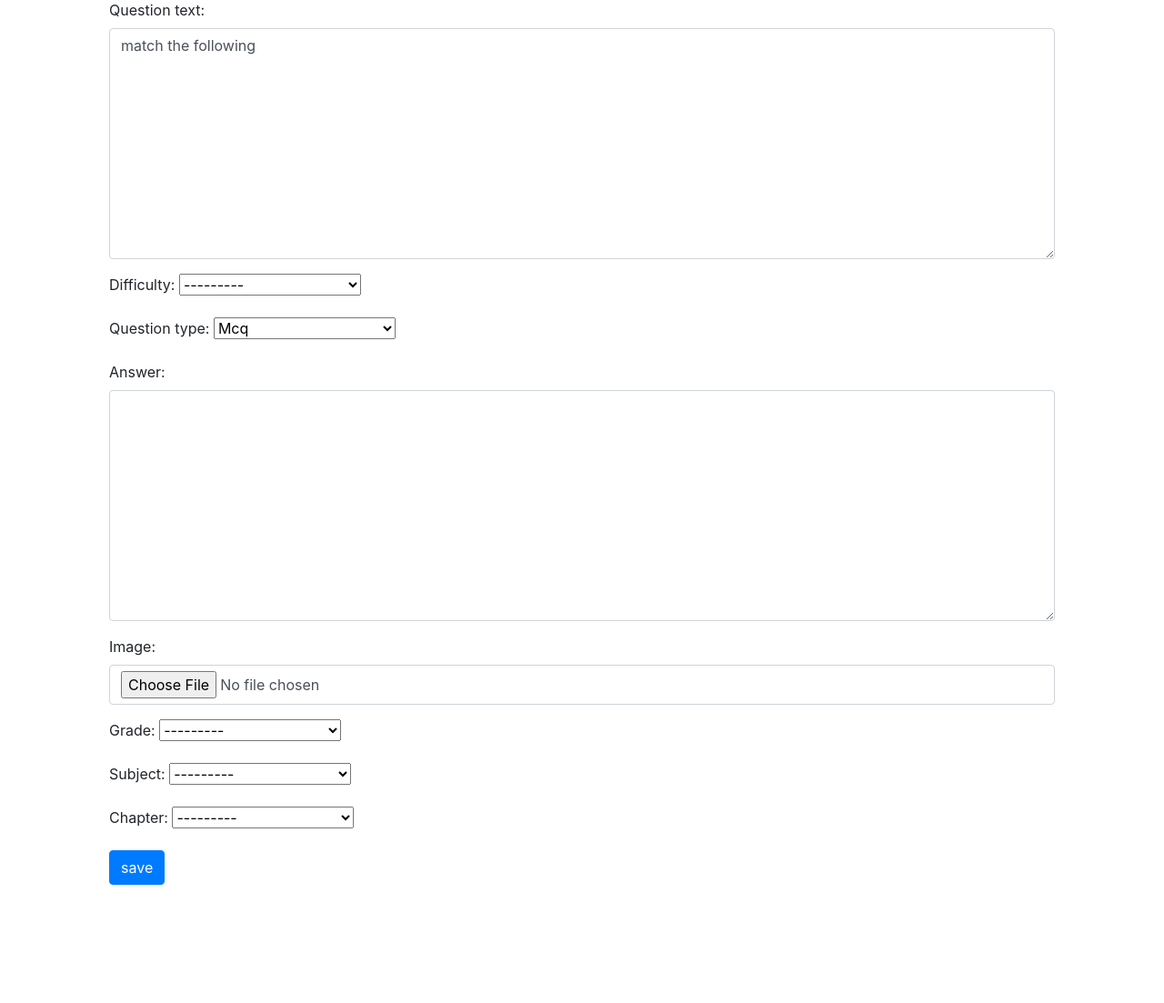
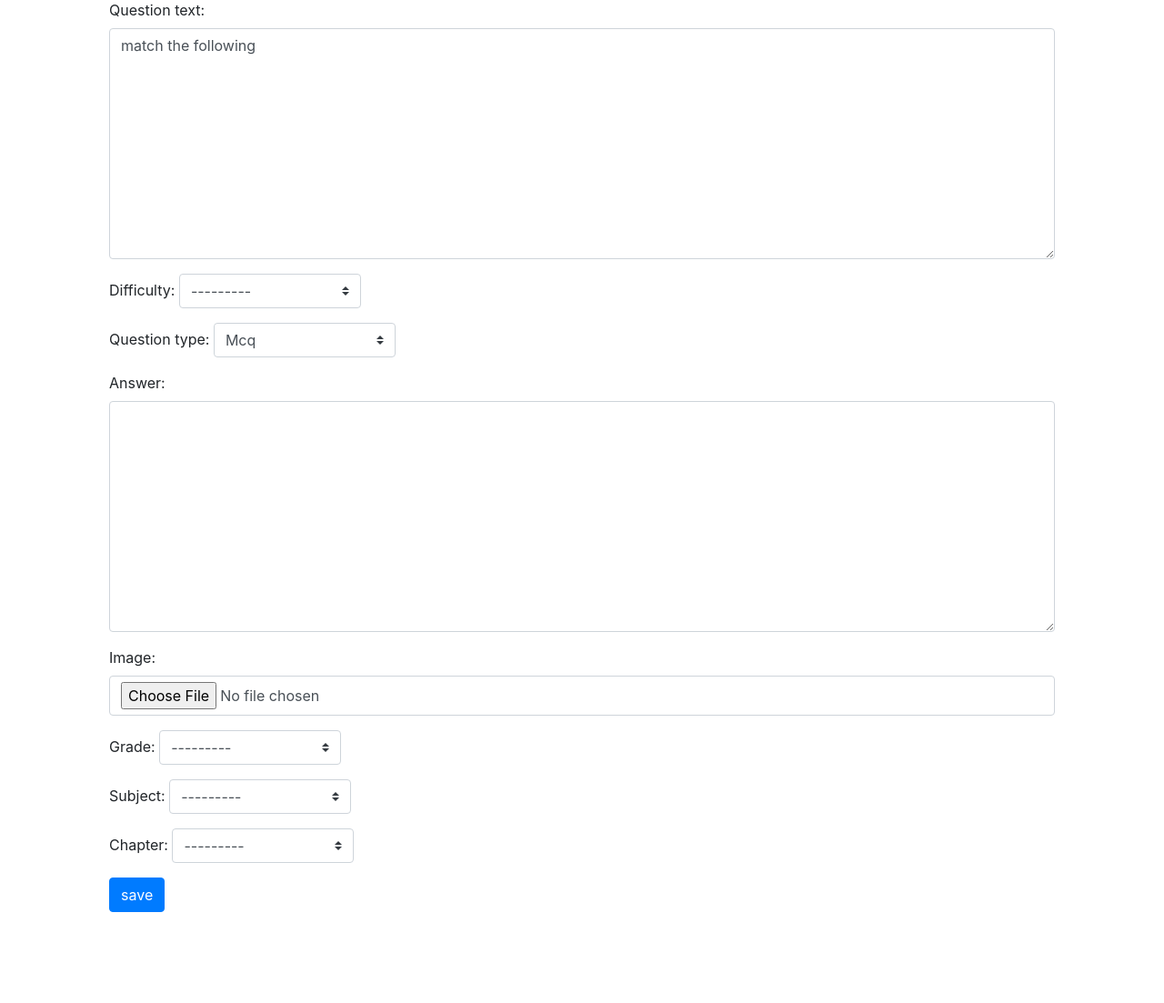
Before and after one commit to vjs22334/QPgenerator, a Django app: template QPgenerator/qp_generator/templates/manage_question.html in a window 1280 px wide. Shown: the part 211-1314 px from the top of the page at 91% size. Before the commit the page ends 1184 px from the top, so only its background shows below. Run offline with Django 3.2, Linux system fonts and the light colour scheme; the template is opened without the code that fills it: values that come from a table or form of the project are taken from there, others are empty; some libraries are stand-ins or nearby versions.

Commit message:
minor changes

```diff
--- a/QPgenerator/qp_generator/templates/include/render_forms.html
+++ b/QPgenerator/qp_generator/templates/include/render_forms.html
@@ -30,12 +30,12 @@
         {% endfor %}
         {% else %}
             {% if field|widget_type == "select" %}
-                {%render_field field class="is-valid" %}
+                {%render_field field class="is-valid custom-select" %}
             {% else %}
         {% if field|widget_type == "select" %}
-            {% render_field field %}
+            {% render_field field class="custom-select" %}
         {% else %}
-            {% render_field field class="form-control is-valid" %}
+            {% render_field field class="form-control is-valid" placeholder=field.label %}
         {% endif %}
 
     {% endif %}
@@ -43,7 +43,7 @@
     {% endif %}
     {% else %}
         {% if field|widget_type == "select" %}
-            {%render_field field %}
+            {%render_field field  class="custom-select"%}
         {% else %}
             {% render_field field class="form-control" %}
     {% endif %}
```
